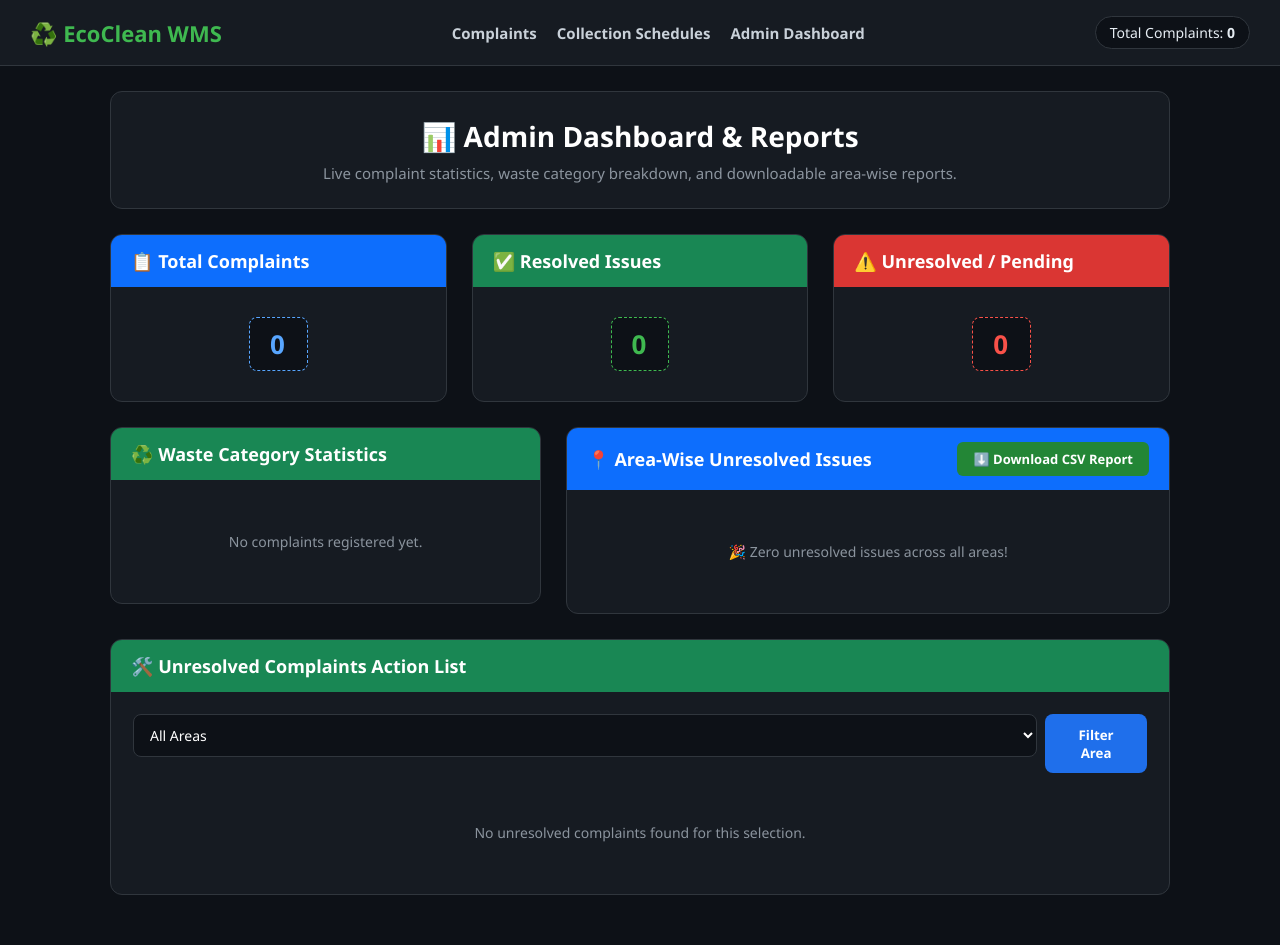
After one commit to dhiya768/ecoclean-wms, a Flask app: page /admin in a window 1280 px wide. The commit adds this page. Run offline with Flask 3, Linux system fonts and the light colour scheme.

Commit message:
Add Module 3 admin dashboard and CSV reports

```diff
--- a/app.py
+++ b/app.py
@@ -1,7 +1,9 @@
+import csv
+import io
 from datetime import datetime
 import os
 import random
-from flask import Flask, render_template, request
+from flask import Flask, render_template, request, Response
 from werkzeug.utils import secure_filename
 
 app = Flask(__name__)
@@ -75,11 +77,6 @@ def home():
                     " and try again."
                 )
 
-
-
-
-
-
     return render_template(
         "module1.html",
         generated_id=generated_id,
@@ -138,8 +135,114 @@ def schedules():
     )
 
 
+# --- MODULE 3: ADMIN DASHBOARD & REPORTS ---
+@app.route("/admin", methods=["GET", "POST"])
+def admin_dashboard():
+    success_message = None
+
+    # Allow admin to mark an unresolved complaint as Resolved
+    if request.method == "POST":
+        resolve_id = request.form.get("resolve_id", "").strip().upper()
+        if resolve_id in complaints_db:
+            complaints_db[resolve_id]["status"] = "Resolved"
+            if resolve_id in schedules_db:
+                schedules_db[resolve_id]["status"] = "Resolved"
+            success_message = f"Complaint {resolve_id} marked as Resolved!"
+
+    total_complaints = len(complaints_db)
+    resolved_count = sum(
+        1 for c in complaints_db.values() if c.get("status") == "Resolved"
+    )
+    unresolved_count = total_complaints - resolved_count
+
+    # 1. Waste Category Statistics
+    category_counts = {}
+    for c in complaints_db.values():
+        cat = c.get("category") or "Uncategorized"
+        category_counts[cat] = category_counts.get(cat, 0) + 1
+
+    category_stats = {}
+    for cat, count in category_counts.items():
+        percent = round((count / total_complaints) * 100, 1) if total_complaints > 0 else 0
+        category_stats[cat] = {"count": count, "percent": percent}
+
+    # 2. Area-Wise Unresolved Issues
+    area_unresolved = {}
+    all_unresolved = []
+    all_areas = set()
+
+    for cid, c in complaints_db.items():
+        area = c.get("location") or "Unknown Area"
+        all_areas.add(area)
+        if c.get("status") != "Resolved":
+            item = c.copy()
+            item["id"] = cid
+            all_unresolved.append(item)
+            area_unresolved.setdefault(area, []).append(item)
+
+    # Filter detailed table by selected area if chosen
+    selected_area = request.args.get("area", "ALL")
+    if selected_area != "ALL":
+        unresolved_list = [i for i in all_unresolved if i.get("location") == selected_area]
+    else:
+        unresolved_list = all_unresolved
+
+    return render_template(
+        "admin.html",
+        total_complaints=total_complaints,
+        resolved_count=resolved_count,
+        unresolved_count=unresolved_count,
+        category_stats=category_stats,
+        area_unresolved=area_unresolved,
+        unresolved_list=unresolved_list,
+        all_areas=sorted(all_areas),
+        selected_area=selected_area,
+        success_message=success_message,
+    )
 
 
+@app.route("/download-report")
+def download_report():
+    output = io.StringIO()
+    writer = csv.writer(output)
+
+    # CSV Header
+    writer.writerow([
+        "Complaint ID",
+        "Area / Location",
+        "Waste Category",
+        "Resident Name",
+        "Phone",
+        "Reported Date",
+        "Status",
+        "Description",
+    ])
+
+    # Write all complaints (with unresolved first)
+    sorted_items = sorted(
+        complaints_db.items(),
+        key=lambda x: x[1].get("status") == "Resolved"
+    )
+    for cid, c in sorted_items:
+        writer.writerow([
+            cid,
+            c.get("location", ""),
+            c.get("category", ""),
+            c.get("name", ""),
+            c.get("phone", ""),
+            c.get("date", ""),
+            c.get("status", ""),
+            c.get("description", ""),
+        ])
+
+    csv_data = output.getvalue()
+    output.close()
+
+    return Response(
+        csv_data,
+        mimetype="text/csv",
+        headers={"Content-Disposition": "attachment; filename=ecoclean_admin_report.csv"},
+    )
 
 
 if __name__ == "__main__":
--- /dev/null
+++ b/templates/admin.html
@@ -0,0 +1,128 @@
+{% extends "base.html" %}
+
+{% block title %}Admin Dashboard & Reports | EcoClean WMS{% endblock %}
+
+{% block content %}
+    <div class="hero">
+        <h1>📊 Admin Dashboard & Reports</h1>
+        <p>Live complaint statistics, waste category breakdown, and downloadable area-wise reports.</p>
+    </div>
+
+    {% if success_message %}
+    <div class="id-banner">
+        <h3>✅ {{ success_message }}</h3>
+    </div>
+    {% endif %}
+
+    <!-- TOP SUMMARY STATS ROW -->
+    <div class="grid" style="margin-bottom: 25px;">
+        <div class="card" style="flex: 1; min-width: 220px;">
+            <div class="card-header-blue">📋 Total Complaints</div>
+            <div class="card-body" style="text-align: center;">
+                <span class="id-code">{{ total_complaints }}</span>
+            </div>
+        </div>
+
+        <div class="card" style="flex: 1; min-width: 220px;">
+            <div class="card-header-green">✅ Resolved Issues</div>
+            <div class="card-body" style="text-align: center;">
+                <span class="id-code" style="color: #3fb950; border-color: #3fb950;">{{ resolved_count }}</span>
+            </div>
+        </div>
+
+        <div class="card" style="flex: 1; min-width: 220px;">
+            <div class="card-header-blue" style="background-color: #da3633;">⚠️ Unresolved / Pending</div>
+            <div class="card-body" style="text-align: center;">
+                <span class="id-code" style="color: #f85149; border-color: #f85149;">{{ unresolved_count }}</span>
+            </div>
+        </div>
+    </div>
+
+    <!-- MIDDLE ROW: WASTE CATEGORY STATS & AREA-WISE UNRESOLVED SUMMARY -->
+    <div class="grid" style="margin-bottom: 25px;">
+        <!-- LEFT: Waste Category Statistics -->
+        <div class="col-right">
+            <div class="card">
+                <div class="card-header-green">♻️ Waste Category Statistics</div>
+                <div class="card-body">
+                    {% if category_stats %}
+                        {% for cat, info in category_stats.items() %}
+                        <div class="ticket" style="margin-bottom: 12px;">
+                            <div class="ticket-top">
+                                <span class="badge-cat">{{ cat }}</span>
+                                <strong style="color: #58a6ff;">{{ info.count }} ({{ info.percent }}%)</strong>
+                            </div>
+                        </div>
+                        {% endfor %}
+                    {% else %}
+                        <div class="empty-state">No complaints registered yet.</div>
+                    {% endif %}
+                </div>
+            </div>
+        </div>
+
+        <!-- RIGHT: Area-Wise Unresolved Issues + CSV Download -->
+        <div class="col-left">
+            <div class="card">
+                <div class="card-header-blue" style="display: flex; justify-content: space-between; align-items: center; flex-wrap: wrap; gap: 10px;">
+                    <span>📍 Area-Wise Unresolved Issues</span>
+                    <a href="/download-report" class="copy-btn" style="text-decoration: none; font-size: 13px;">⬇️ Download CSV Report</a>
+                </div>
+                <div class="card-body">
+                    {% if area_unresolved %}
+                        {% for area, items in area_unresolved.items() %}
+                        <div class="ticket" style="margin-bottom: 12px;">
+                            <div class="ticket-top">
+                                <strong style="color: #ffffff; font-size: 16px;">{{ area }}</strong>
+                                <span class="badge-status" style="background-color: #da3633; color: #ffffff;">{{ items|length }} Unresolved</span>
+                            </div>
+                            <p><b>Pending IDs:</b> <span style="color: #58a6ff;">{{ items | map(attribute='id') | join(', ') }}</span></p>
+                        </div>
+                        {% endfor %}
+                    {% else %}
+                        <div class="empty-state">🎉 Zero unresolved issues across all areas!</div>
+                    {% endif %}
+                </div>
+            </div>
+        </div>
+    </div>
+
+    <!-- BOTTOM: DETAILED UNRESOLVED COMPLAINTS & MARK RESOLVED -->
+    <div class="card">
+        <div class="card-header-green">🛠️ Unresolved Complaints Action List</div>
+        <div class="card-body">
+            <form method="GET" action="/admin" class="search-bar" style="margin-bottom: 20px;">
+                <select name="area">
+                    <option value="ALL">All Areas</option>
+                    {% for area in all_areas %}
+                        <option value="{{ area }}" {% if selected_area == area %}selected{% endif %}>{{ area }}</option>
+                    {% endfor %}
+                </select>
+                <button type="submit" class="btn-search">Filter Area</button>
+            </form>
+
+            {% if unresolved_list %}
+                {% for item in unresolved_list %}
+                <div class="ticket" style="margin-bottom: 15px;">
+                    <div class="ticket-top">
+                        <strong style="color: #58a6ff; font-size: 18px;">{{ item.id }}</strong>
+                        <span class="badge-status">{{ item.status }}</span>
+                    </div>
+                    <p><b>Area / Location:</b> {{ item.location }}</p>
+                    <p><b>Waste Type:</b> <span class="badge-cat">{{ item.category }}</span></p>
+                    <p><b>Resident:</b> {{ item.name }} ({{ item.phone }})</p>
+                    <p><b>Reported On:</b> {{ item.date }}</p>
+                    <p><b>Issue:</b> {{ item.description }}</p>
+
+                    <form method="POST" action="/admin" style="margin-top: 10px;">
+                        <input type="hidden" name="resolve_id" value="{{ item.id }}">
+                        <button type="submit" class="copy-btn" style="margin-left: 0;">✅ Mark as Resolved</button>
+                    </form>
+                </div>
+                {% endfor %}
+            {% else %}
+                <div class="empty-state">No unresolved complaints found for this selection.</div>
+            {% endif %}
+        </div>
+    </div>
+{% endblock %}
--- a/templates/base.html
+++ b/templates/base.html
@@ -164,6 +164,7 @@
         <div class="nav-links">
             <a href="/">Complaints</a>
             <a href="/schedules">Collection Schedules</a>
+            <a href="/admin">Admin Dashboard</a>
         </div>
 
         {% if total_complaints is defined %}
```
Also changed, not shown: static/uploads/WMS-2028_1.jfif (added), static/uploads/WMS-2753_ech81-tesla-vacuum-tube-pic-500x500.webp (added), static/uploads/WMS-5023_3f3db8e4c64d1ee9e69c7fec91c45556.jpg (added).
